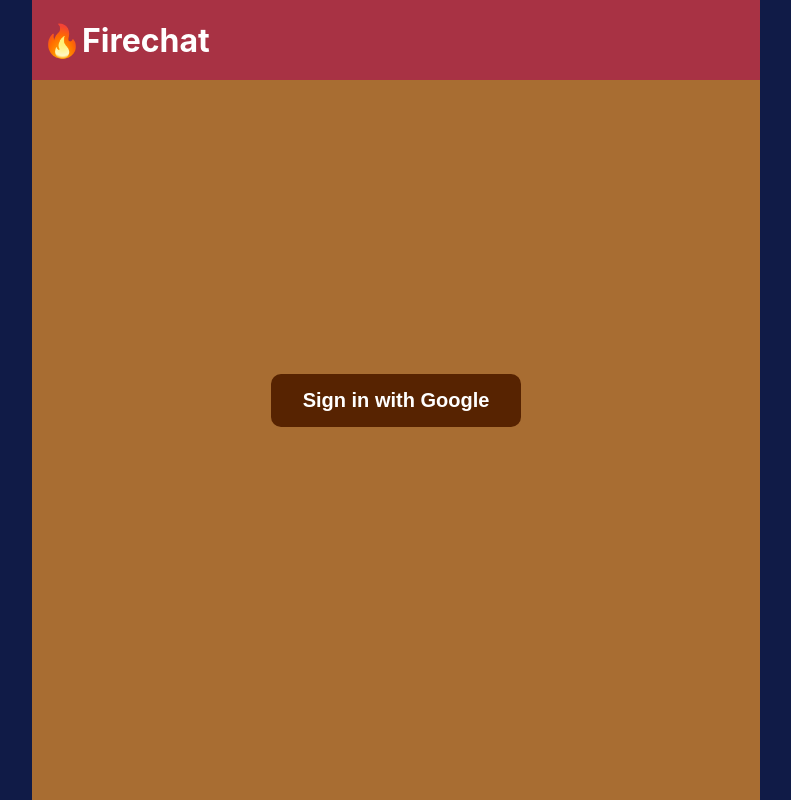
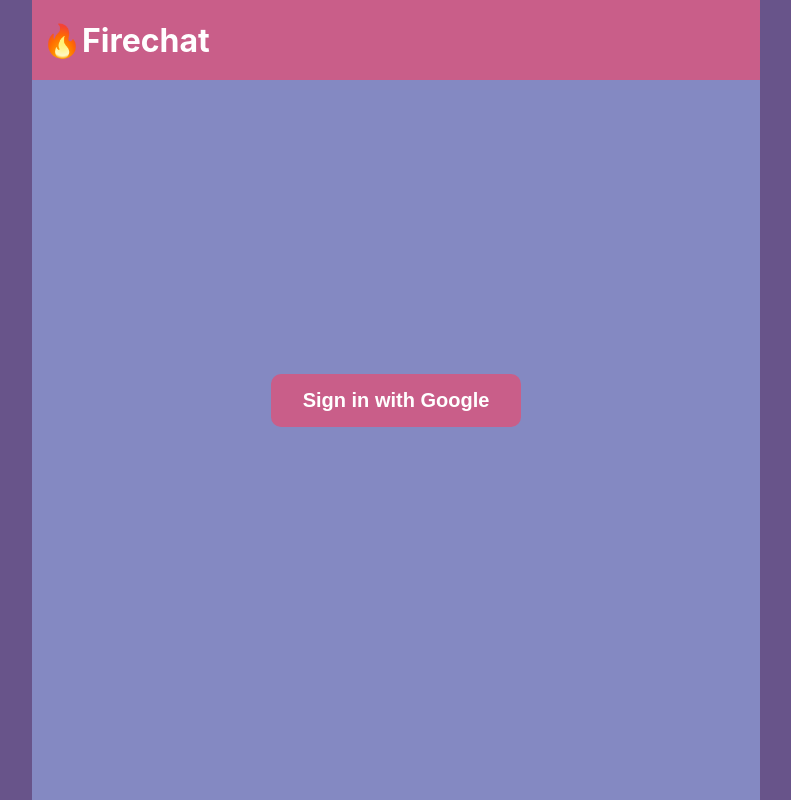
Before and after one commit to briankwong65/firechat, a React (Create React App) app: page / in a window 1280 px wide. Shown: the whole page, without its empty margins (244-1035 px from the left). Built offline with nearby package versions, Linux system fonts and the light colour scheme; no server answers.

Commit message:
Update colors

```diff
--- a/src/App.css
+++ b/src/App.css
@@ -1,5 +1,5 @@
 body {
-  background-color: #101b47;
+  background-color: #68548a;
 }
 
 .App {
@@ -9,7 +9,7 @@ body {
 }
 
 .App header {
-  background-color: #a83244;
+  background-color: #c95e89;
   height: 10vh;
   min-height: 50px;
   color: white;
@@ -30,7 +30,7 @@ body {
   flex-direction: column;
   justify-content: center;
   min-height: 100vh;
-  background-color: #a86d32;
+  background-color: #8489c2;
 }
 
 button {
--- a/src/components/ChatRoom/index.js
+++ b/src/components/ChatRoom/index.js
@@ -54,13 +54,13 @@ const ChatRoom = (props) => {
           onChange={handleSubmit}
           placeholder='Fire your message here💬'
         />
-        <Button
+        <button
           className={styles.submitBtn}
           type='submit'
           disabled={!formValue}
         >
           🔥
-        </Button>
+        </button>
       </form>
     </>
   );
--- a/src/components/ChatRoom/styles.module.scss
+++ b/src/components/ChatRoom/styles.module.scss
@@ -16,7 +16,7 @@
 }
 
 .chatRoomBox::-webkit-scrollbar-thumb {
-  background: #853500;
+  background: #ffd2c4;
 }
 
 .form {
@@ -33,8 +33,8 @@
     line-height: 1.5;
     width: 100%;
     font-size: 1.5rem;
-    background: rgb(58, 58, 58);
-    color: white;
+    background: #fefee7;
+    color: black;
     outline: none;
     border: none;
     padding: 0 10px;
@@ -42,11 +42,17 @@
 
   .submitBtn {
     width: 20%;
-    background-color: #572301;
+    background-color: #ef8193;
     font-size: x-large;
+    &:hover:not([disabled]) {
+      background-color: #c95e89;
+    }
     &:disabled {
       opacity: 0.5;
       cursor: not-allowed;
     }
   }
+  // .MuiTouchRipple-root {
+  //   background-color: #c95e89;
+  // }
 }
--- a/src/components/SignIn/styles.module.scss
+++ b/src/components/SignIn/styles.module.scss
@@ -1,8 +1,11 @@
 .signInBtn {
   color: white;
-  background: #572301;
+  background: #c95e89;
   max-width: 400px;
   margin: 0 auto;
   border-radius: 10px;
   font-weight: bold;
+  &:hover {
+    background: #ef8193;
+  }
 }
```
